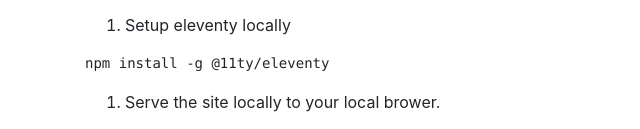
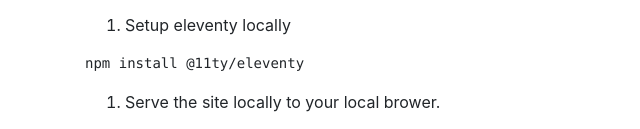
Before and after one commit to uillinois-community/uillinois-community.github.io, an Eleventy site: page eleventy/index.md in a window 1280 px wide. Shown: the part 671-800 px from the top of the page, 0-640 px from the left. Built offline with nearby package versions, Linux system fonts and the light colour scheme; Eleventy itself is replaced by a stand-in of ours; code samples lack their colours; files that its build step writes are made by us from their sources.

Commit message:
11ty seems to no longer like being installed globally.

````diff
--- a/eleventy/index.md
+++ b/eleventy/index.md
@@ -31,7 +31,7 @@
 1. Setup eleventy locally
 
 ```sh
-npm install -g @11ty/eleventy
+npm install @11ty/eleventy
 ```
 
 1. Serve the site locally to your local brower.
--- a/package.json
+++ b/package.json
@@ -6,7 +6,6 @@
   "repository": "git@github.com:uillinois-community/uillinois-community.github.io.git",
   "author": "Members of the University of Illinois community",
   "license": "MIT",
-  "dependencies": {},
   "devDependencies": {
     "@11ty/eleventy": "^0.12.1",
     "@11ty/eleventy-navigation": "^0.3.2"
````
Also changed, not shown: 2 other files.
